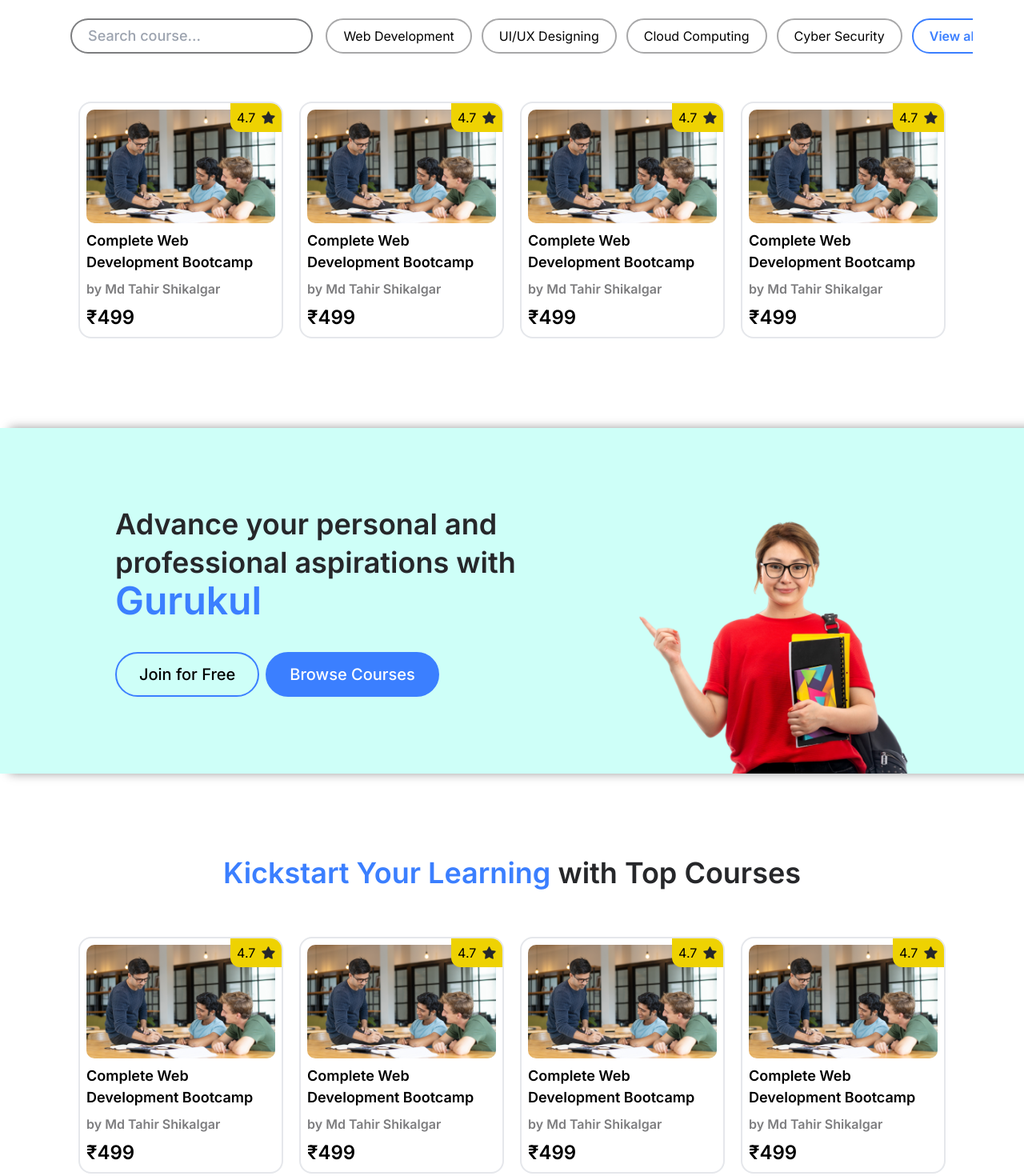
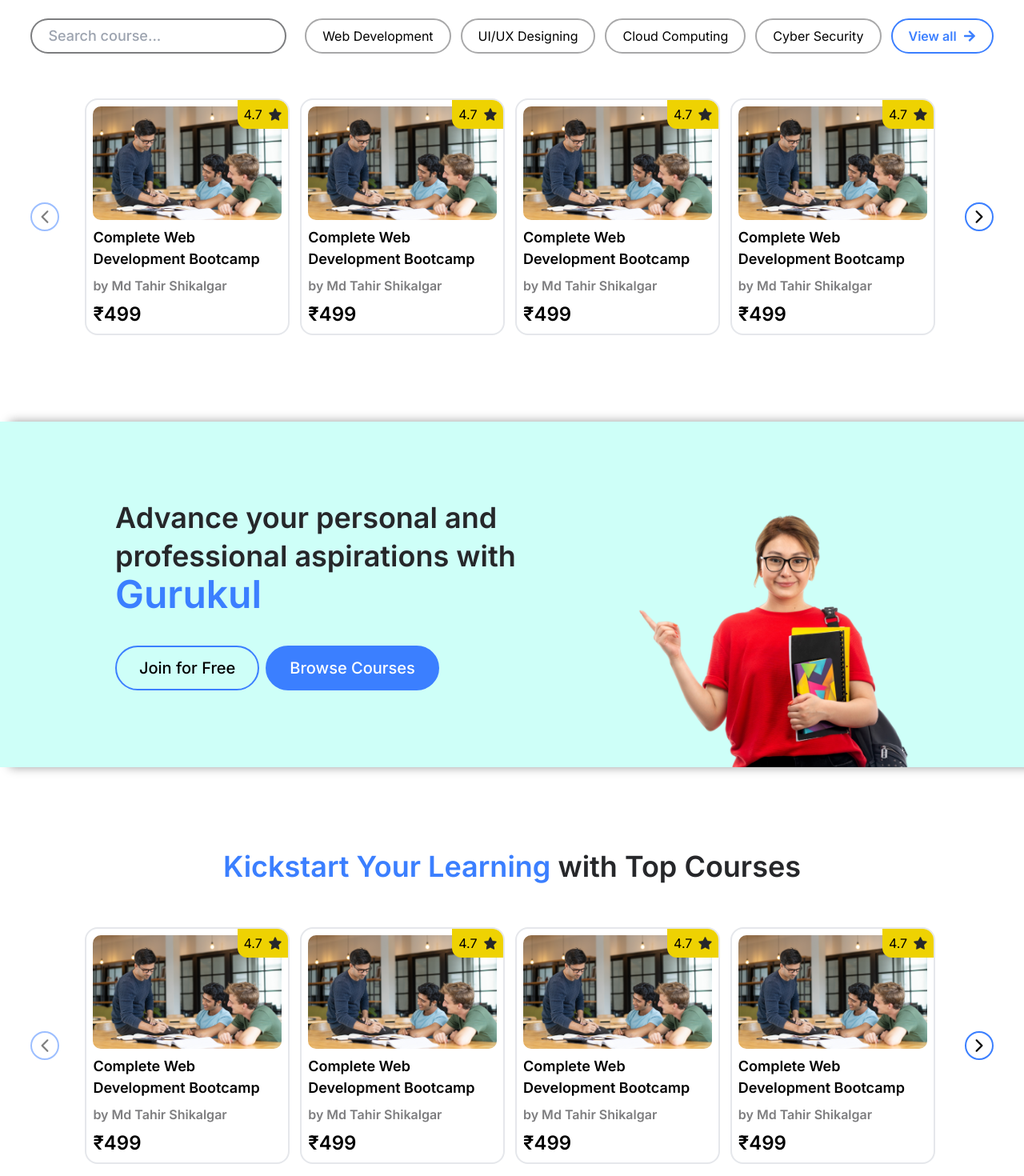
Before and after one commit to ghOst-vedant/gurukul, a Next.js app: page / in a window 1280 px wide. Shown: the part 1040-2510 px from the top of the page at 80% size. Built offline with nearby package versions, Linux system fonts and the light colour scheme.

Commit message:
[Update]:Create top section of Category internal page

```diff
--- a/src/app/categories/[category_name]/page.tsx
+++ b/src/app/categories/[category_name]/page.tsx
@@ -3,6 +3,7 @@
 import { CourseCard } from "@/components/cards/CourseCard";
 import { usePathname } from "next/navigation";
 import useWindowStatus from "@/app/Custom_hooks/useWindowStatus";
+import CourseCarousel from "@/components/ui/CourseCarousel";
 
 const page = () => {
   const currentPage = usePathname();
@@ -18,7 +19,7 @@
   };
 
   return (
-    <div className="p-4 pt-28 sm:p-12 sm:pt-28 lg:p-16 lg:pt-32 flex flex-col gap-10 sm:gap-8 lg:gap-12">
+    <div className="p-4 pt-28 sm:p-12 sm:pt-28 lg:p-[3vw] lg:pt-32 flex flex-col gap-10 sm:gap-8 lg:gap-12">
       <div className="flex flex-col gap-2">
         <h1 className="text-2xl sm:text-3xl lg:text-4xl font-semibold text-black">
           <span className="text-blue">{getCategory()} </span>Courses
@@ -31,12 +32,15 @@
         <h2 className="text-lg sm:text-xl lg:text-2xl">
           Start strong with our featured courses on {getCategory()}
         </h2>
-        <div className="mt-5 overflow-x-scroll lg:overflow-x-hidden lg:flex lg:justify-between">
+        <div className="mt-5 overflow-x-scroll lg:hidden flex gap-5">
           <CourseCard />
           <CourseCard />
           <CourseCard />
           <CourseCard />
         </div>
+        <span className="mt-5 hidden lg:block">
+          <CourseCarousel />
+        </span>
       </div>
     </div>
   );
--- a/src/app/categories/page.tsx
+++ b/src/app/categories/page.tsx
@@ -3,7 +3,7 @@
 //Category page which will be open when clicked on category button. It will simply contain all the categories.
 const Page = () => {
   return (
-    <div className="p-4 pt-28 sm:p-12 sm:pt-28 lg:p-16 lg:pt-32 flex flex-col gap-10 sm:gap-8 lg:gap-12">
+    <div className="p-4 pt-28 sm:p-12 sm:pt-28 lg:p-[3vw] lg:pt-32 flex flex-col gap-10 sm:gap-8 lg:gap-12">
       <div className="flex flex-col gap-2 sm:text-center sm:items-center">
         <h2 className="text-2xl sm:text-3xl lg:text-4xl font-semibold text-black">
           <span className="text-blue">Categories </span>to Elevate Your Skills
--- a/src/app/page.tsx
+++ b/src/app/page.tsx
@@ -11,6 +11,7 @@
 import hero_img from "../assets/images/hero_img.png";
 import home_ad_img from "@/assets/images/home_ad_img.png";
 import userProfile from "@/assets/images/user.png";
+import CourseCarousel from "@/components/ui/CourseCarousel";
 
 const Home = () => {
   const learnersData = [
@@ -115,7 +116,7 @@
     <div className="overflow-x-hidden flex flex-col gap-16">
       {/* Hero section */}
       <div className="bg-light_green pt-28 flex flex-col gap-8 sm:items-center lg:flex-row lg:justify-between lg:gap-0 lg:pt-24">
-        <span className="flex flex-col gap-3 sm:gap-5 px-5 sm:w-[70%] sm:text-center sm:items-center lg:text-left lg:items-start lg:w-[50%] lg:pl-16 lg:pr-0 lg:mb-6">
+        <span className="flex flex-col gap-3 sm:gap-5 px-5 sm:w-[70%] sm:text-center sm:items-center lg:text-left lg:items-start lg:w-[50%] lg:pl-[3vw] lg:pr-0 lg:mb-6">
           <h1 className="text-4xl sm:text-5xl lg:text-6xl font-semibold text-black lg:pt-0">
             <span className="text-blue font-bold">AI-Powered</span> Learning,
             Tailored Just for You
@@ -162,7 +163,7 @@
       </div>
 
       {/* Course Section */}
-      <div className="flex flex-col gap-5 sm:gap-8 lg:px-16 lg:gap-8 mt-4">
+      <div className="flex flex-col gap-5 sm:gap-8 lg:px-[3vw] lg:gap-8 mt-4">
         <div className="flex flex-col gap-4 px-4 sm:items-center">
           <h2 className="text-2xl sm:text-3xl lg:text-4xl font-semibold text-center text-black px-2">
             Your next step to
@@ -173,7 +174,7 @@
             your holistic educational growth
           </p>
         </div>
-        <div className="flex justify-between items-center mt-2 gap-4 pl-4 sm:pl-6">
+        <div className="flex justify-between items-center mt-2 gap-4 pl-4 sm:pl-6 lg:pl-0">
           <button className="rounded-full p-3 bg-blue lg:hidden">
             <FiSearch color="white" className="text-xl sm:text-3xl" />
           </button>
@@ -203,14 +204,15 @@
             </span>
           </div>
         </div>
-        <div className="mt-5 overflow-x-scroll lg:overflow-x-hidden lg:flex lg:justify-center px-4 sm:px-6">
-          <span className="flex gap-5 py-2">
+        <div className="mt-5 overflow-x-scroll lg:hidden flex gap-5">
           <CourseCard />
           <CourseCard />
           <CourseCard />
           <CourseCard />
+        </div>
+        <span className="mt-5 hidden lg:block">
+          <CourseCarousel />
         </span>
-        </div>
       </div>
 
       {/* Ad Section */}
@@ -242,19 +244,20 @@
       </div>
 
       {/* Top Course Section */}
-      <div className="flex flex-col gap-5 sm:gap-8 lg:px-16 lg:gap-8 mt-4 lg:mt-10">
+      <div className="flex flex-col gap-5 sm:gap-8 lg:px-[3vw] lg:gap-8 mt-4 lg:mt-10">
         <h2 className="text-2xl sm:text-3xl lg:text-4xl font-semibold text-center text-black px-4">
           <span className="text-blue">Kickstart Your Learning</span> with Top
           Courses
         </h2>
-        <div className="mt-5 overflow-x-scroll lg:overflow-x-hidden lg:flex lg:justify-center px-4 sm:px-6">
-          <span className="flex gap-5 py-2">
+        <div className="mt-5 overflow-x-scroll lg:hidden flex gap-5">
           <CourseCard />
           <CourseCard />
           <CourseCard />
           <CourseCard />
+        </div>
+        <span className="mt-5 hidden lg:block">
+          <CourseCarousel />
         </span>
-        </div>
       </div>
 
       {/* Testimonial Section */}
--- a/src/components/navbar/DesktopNavbar.tsx
+++ b/src/components/navbar/DesktopNavbar.tsx
@@ -11,7 +11,7 @@
   const setLoginPopup = useSetRecoilState(loginPopupAtom);
 
   return (
-    <nav className="flex justify-between py-3 px-16 shadow-md overflow-x-hidden bg-white fixed w-full z-10">
+    <nav className="lg:px-[3vw] flex justify-between py-3 shadow-md overflow-x-hidden bg-white fixed w-full z-10">
       <Link href="/">
         <Image src={gurukul_logo} className="h-12 w-fit" alt="Brand logo" />
       </Link>
--- /dev/null
+++ b/src/components/ui/CourseCarousel.tsx
@@ -0,0 +1,56 @@
+"use client";
+import { useState } from "react";
+import { CourseCard } from "../cards/CourseCard";
+import { IoIosArrowBack } from "react-icons/io";
+
+const CourseCarousel = () => {
+  const [index, setIndex] = useState(0);
+  const handlePrev = () => {
+    setIndex((index) => index - 1);
+  };
+
+  const handleNext = () => {
+    setIndex((index) => index + 1);
+  };
+  return (
+    <div className="flex gap-[2.5vw] courseViewport overflow-hidden items-center w-full justify-between">
+      <button
+        className={`border-2 border-blue p-1 rounded-full ${
+          index === 0 ? "opacity-50" : "opacity-100"
+        }`}
+        onClick={handlePrev}
+        disabled={index === 0}
+      >
+        <IoIosArrowBack className="text-2xl" />
+      </button>
+      <div className="w-full overflow-x-hidden">
+        <div
+          className={`flex gap-[1vw] transition-all py-1`}
+          style={{
+            transform: `translateX(-${index * 21}vw)`,
+            transitionDuration: "500ms",
+          }}
+        >
+          <CourseCard />
+          <CourseCard />
+          <CourseCard />
+          <CourseCard />
+          <CourseCard />
+          <CourseCard />
+          <CourseCard />
+        </div>
+      </div>
+      <button
+        className={`border-2 border-blue p-1 rounded-full ${
+          index === 3 ? "opacity-50" : "opacity-100"
+        }`}
+        onClick={handleNext}
+        disabled={index === 3}
+      >
+        <IoIosArrowBack className="rotate-180 text-2xl" />
+      </button>
+    </div>
+  );
+};
+
+export default CourseCarousel;
--- a/src/components/ui/Footer.tsx
+++ b/src/components/ui/Footer.tsx
@@ -8,7 +8,7 @@
 export function Footer() {
   return (
     <div>
-      <div className="bg-black text-white flex flex-col sm:flex-row sm:justify-between px-4 sm:px-6 lg:px-16 py-10 gap-12 lg:py-16">
+      <div className="bg-black text-white flex flex-col sm:flex-row sm:justify-between px-4 sm:px-6 lg:px-[3vw] py-10 gap-12 lg:py-16">
         <span className="flex justify-between sm:gap-16 lg:gap-32">
           <span className="flex flex-col gap-2">
             <p className="mb-2">Important Links</p>
@@ -65,7 +65,7 @@
           </span>
         </span>
       </div>
-      <div className="bg-white px-4 sm:px-6 lg:px-16 flex justify-between py-3 items-center">
+      <div className="bg-white px-4 sm:px-6 lg:px-[3vw] flex justify-between py-3 items-center">
         <Image
           src={gurukul_book_logo}
           alt="logo"
```
Lines whose indentation alone changed are shown as unchanged.
